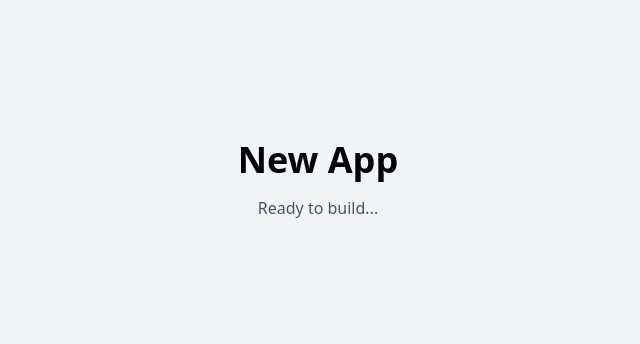
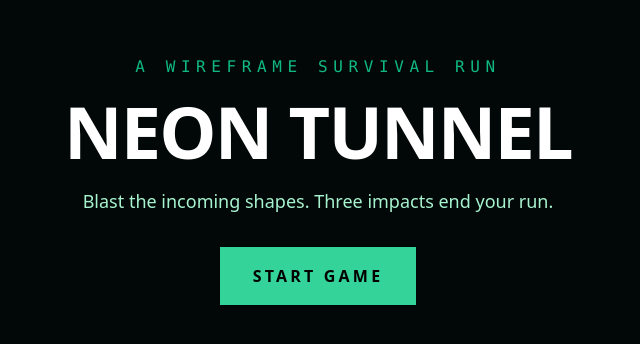
Before and after one commit to AntonioCiolino/neon-tunnel, a React (Vite) app: page / in a window 1280 px wide. Shown: the part 220-564 px from the top of the page, without its empty margins (322-962 px from the left). Built offline with nearby package versions, Linux system fonts and the light colour scheme.

Commit message:
Task 5/5: Build the game HUD and start/restart flow, then wire the game into the app [files: src/components/NeonTunnelGame.jsx, src/App.jsx]

```diff
--- a/src/App.jsx
+++ b/src/App.jsx
@@ -1,12 +1,5 @@
-import React from "react";
+import NeonTunnelGame from "./components/NeonTunnelGame.jsx";
 
 export default function App() {
-  return (
-    <div className="flex items-center justify-center min-h-screen bg-gray-100">
-      <div className="text-center">
-        <h1 className="text-4xl font-bold mb-4">New App</h1>
-        <p className="text-gray-600">Ready to build...</p>
-      </div>
-    </div>
-  );
+  return <NeonTunnelGame />;
 }
--- /dev/null
+++ b/src/components/NeonTunnelGame.jsx
@@ -0,0 +1,69 @@
+import { useState } from "react";
+import TunnelCanvas from "./TunnelCanvas.jsx";
+import { useTunnelGame } from "../hooks/useTunnelGame.js";
+
+function GameSession({ onRestart }) {
+  const { canvasRef, hud, onShoot } = useTunnelGame();
+  const gameOver = hud.status !== "playing";
+
+  return (
+    <main className="relative min-h-screen overflow-hidden bg-[#020807] text-emerald-300">
+      <header className="absolute inset-x-0 top-0 z-10 flex items-center justify-between p-4 sm:p-6">
+        <h1 className="text-lg font-black uppercase tracking-[0.25em] text-emerald-300 sm:text-2xl">
+          Neon Tunnel
+        </h1>
+        <div className="flex gap-5 font-mono text-sm sm:gap-8 sm:text-base">
+          <span> SCORE <strong className="text-white">{hud.score}</strong></span>
+          <span> HITS <strong className="text-rose-400">{hud.hits}/3</strong></span>
+        </div>
+      </header>
+
+      <TunnelCanvas canvasRef={canvasRef} onShoot={onShoot} />
+
+      {gameOver && (
+        <div className="absolute inset-0 z-20 grid place-items-center bg-black/75 p-6 text-center">
+          <section className="max-w-md border border-emerald-400/60 bg-black/90 p-8 shadow-[0_0_40px_rgba(16,185,129,0.25)]">
+            <p className="mb-2 font-mono uppercase tracking-[0.3em] text-rose-400">Game over</p>
+            <h2 className="mb-3 text-4xl font-black text-white">Tunnel breached</h2>
+            <p className="mb-6 text-emerald-200">Final score: {hud.score}</p>
+            <button
+              onClick={onRestart}
+              className="bg-emerald-400 px-6 py-3 font-bold uppercase tracking-widest text-black hover:bg-emerald-300"
+            >
+              Play again
+            </button>
+          </section>
+        </div>
+      )}
+    </main>
+  );
+}
+
+export default function NeonTunnelGame() {
+  const [started, setStarted] = useState(false);
+  const [run, setRun] = useState(0);
+
+  if (started) {
+    return <GameSession key={run} onRestart={() => setRun((value) => value + 1)} />;
+  }
+
+  return (
+    <main className="grid min-h-screen place-items-center bg-[#020807] px-6 text-center text-emerald-300">
+      <section className="max-w-xl">
+        <p className="mb-4 font-mono uppercase tracking-[0.35em] text-emerald-500">A wireframe survival run</p>
+        <h1 className="mb-5 text-5xl font-black uppercase tracking-tight text-white sm:text-7xl">
+          Neon Tunnel
+        </h1>
+        <p className="mb-8 text-lg text-emerald-200">
+          Blast the incoming shapes. Three impacts end your run.
+        </p>
+        <button
+          onClick={() => setStarted(true)}
+          className="border border-emerald-400 bg-emerald-400 px-8 py-4 font-bold uppercase tracking-[0.2em] text-black hover:bg-emerald-300"
+        >
+          Start game
+        </button>
+      </section>
+    </main>
+  );
+}
```
